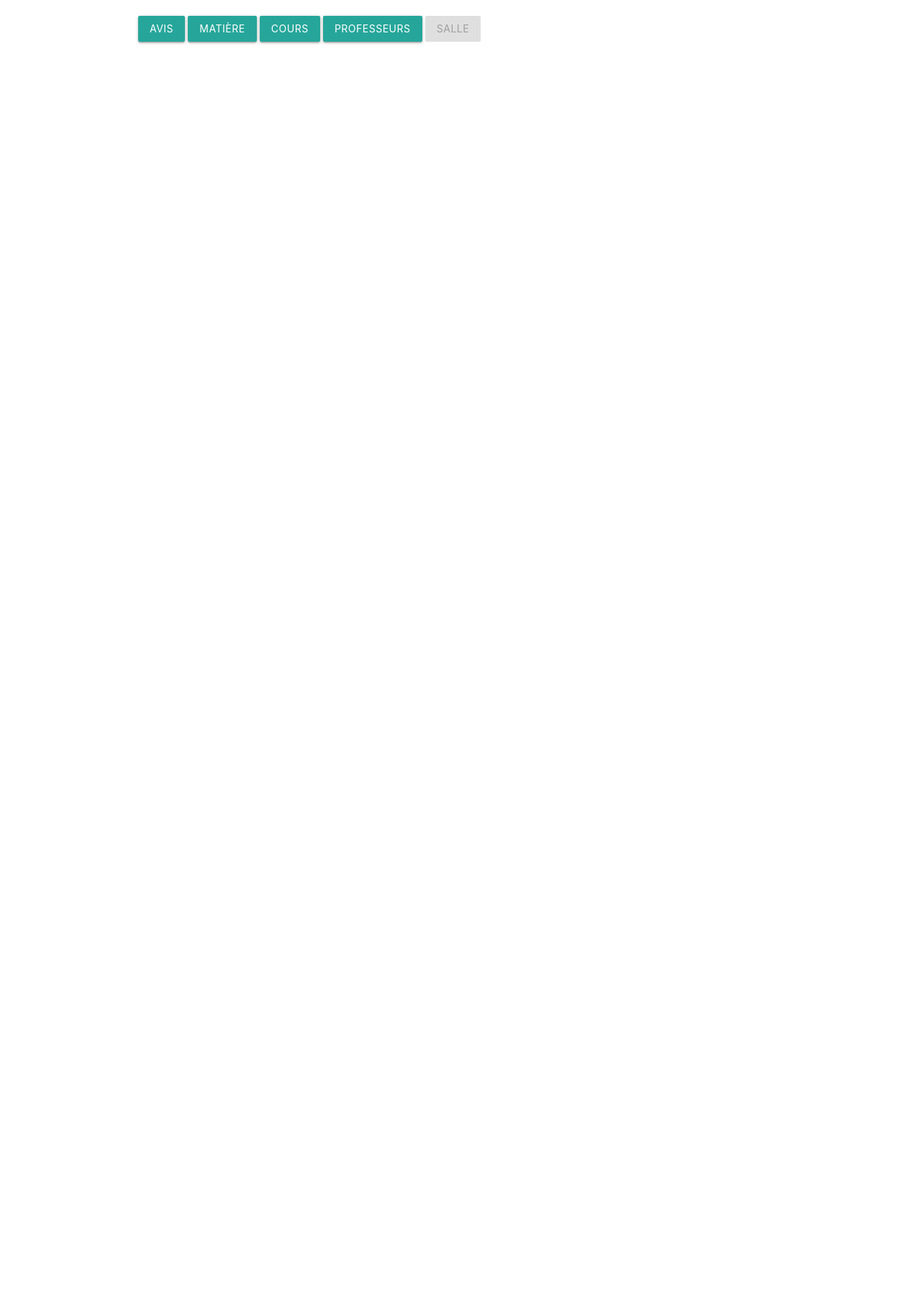
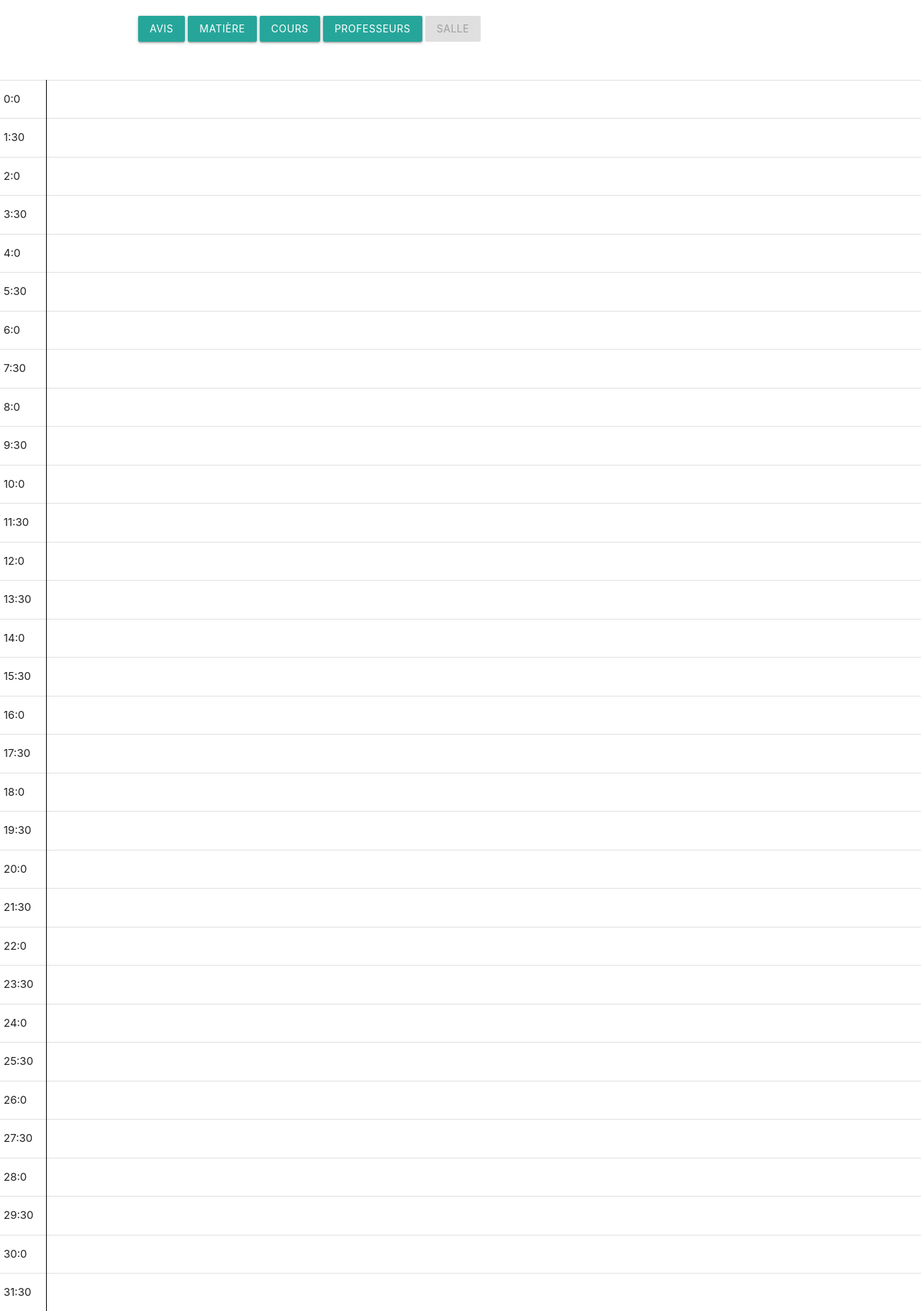
Before and after one commit to nicorch/Projet_AgendaWeb, a Symfony app: template templates/main/index.html.twig in a window 1280 px wide. Shown: the part 114-1936 px from the top of the page at 72% size. Before the commit the page ends 175 px from the top, so only its background shows below. Run offline with Twig, Linux system fonts and the light colour scheme; the template is opened without the code that fills it, so the values that code supplies are empty; some libraries are stand-ins or nearby versions.

Commit message:
Avis, Cours, Prof : Not null Salle toString Temp twig main table

```diff
--- a/src/Entity/Avis.php
+++ b/src/Entity/Avis.php
@@ -26,6 +26,7 @@ class Avis
     /**
      * @ORM\Column(type="integer")
      * @Assert\Range(min=0, max=5, notInRangeMessage="La note doit être comprise entre {{ min }} et {{ max }}.")
+     * @Assert\NotNull()
      */
     private $note;
 
@@ -38,12 +39,14 @@ class Avis
     /**
      * @ORM\Column(type="string", length=255)
      * @Assert\Email()
+     * @Assert\NotNull()
      */
     private $emailEtudiant;
 
     /**
      * @ORM\ManyToOne(targetEntity="App\Entity\Professeur", inversedBy="avis")
      * @ORM\JoinColumn(nullable=false)
+     * @Assert\NotNull()
      */
     private $professeur;
 
--- a/src/Entity/Professeur.php
+++ b/src/Entity/Professeur.php
@@ -21,16 +21,19 @@ class Professeur
 
     /**
      * @ORM\Column(type="string", length=255)
+     * @Assert\NotNull()
      */
     private $nom;
 
     /**
      * @ORM\Column(type="string", length=255)
+     * @Assert\NotNull()
      */
     private $prenom;
 
     /**
      * @ORM\Column(type="string", length=255, unique=true)
+     * @Assert\NotNull()
      * @Assert\Email()
      */
     private $email;
--- a/src/Entity/Salle.php
+++ b/src/Entity/Salle.php
@@ -33,6 +33,9 @@ class Salle
         $this->cours = new ArrayCollection();
     }
 
+    public function __toString() {
+        return strval($this->getNumero());
+    }
     public function toArray(){
         return [
             'id' => $this->getId(),
--- a/templates/main/index.html.twig
+++ b/templates/main/index.html.twig
@@ -12,5 +12,35 @@
     <a href="{{ path('cours_index') }}" class="waves-effect waves-light btn">Cours</a>
     <a href="{{ path('professeur_index') }}" class="waves-effect waves-light btn">Professeurs</a>
     <a href="{{ path('main') }}" class="waves-effect waves-light btn disabled">Salle</a>
+
 </div>
+<br>
+    <table class="table" width=100%>
+        <thead>
+            <tr>
+                <th></th>
+                <th></th>
+                <th></th>
+            </tr>
+        </thead>
+        <tbody>
+            {% set heure = 00 %}
+            {% set minutes = 00 %}
+            {% set trueMin = true %}
+        {% for i in 1..68 %}
+            <tr>
+                <td width=5% style="border-right: 1px solid black">{{ heure }}:{{ minutes }}</td>
+                <td></td>
+                {% set heure = 1 + heure %}
+                {% if trueMin %}
+                    {% set minutes = 30 %}
+                        {% set trueMin = false %}
+                    {% else %}
+                        {% set minutes = 00 %}
+                        {% set trueMin = true %}
+                {% endif %}
+            </tr>
+        {% endfor %}
+        </tbody>
+    </table>
 {% endblock %}
```
Also changed, not shown: src/Entity/Cours.php (+6 -6 lines).
